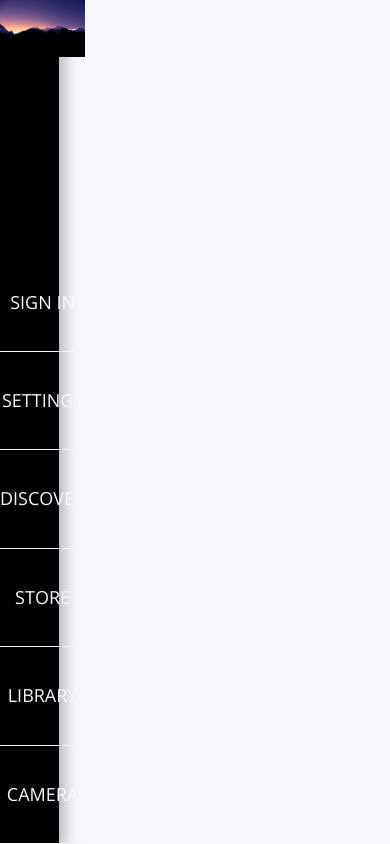
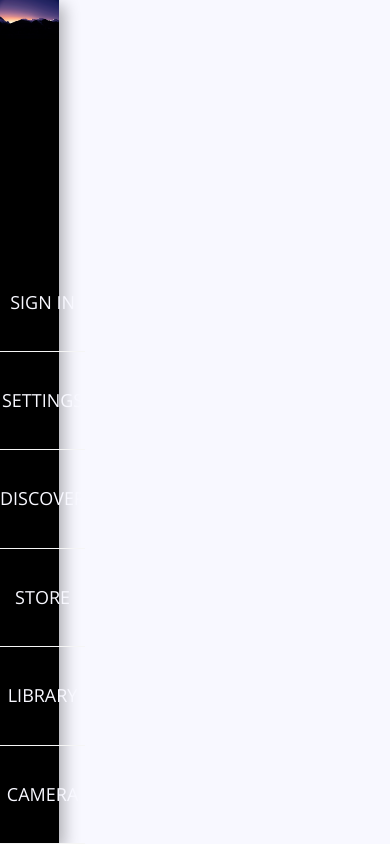
Before and after one commit to yduke926/sidenav, a website: page index.html in a window 390 px wide. Drawn offline with nearby package versions, Linux system fonts and the light colour scheme.

Commit message:
initial responsiveness

```diff
--- a/scss/_base.scss
+++ b/scss/_base.scss
@@ -24,12 +24,12 @@ body {
 
     display: grid;
     grid-template-rows: 30vh;
+    grid-template-columns: 15vw;
 
 
 
     &__img {
-        width: 100%;
-
+        max-width: 100%;
     }
 
     &__links {
```
Also changed, not shown: css/main.min.css.
